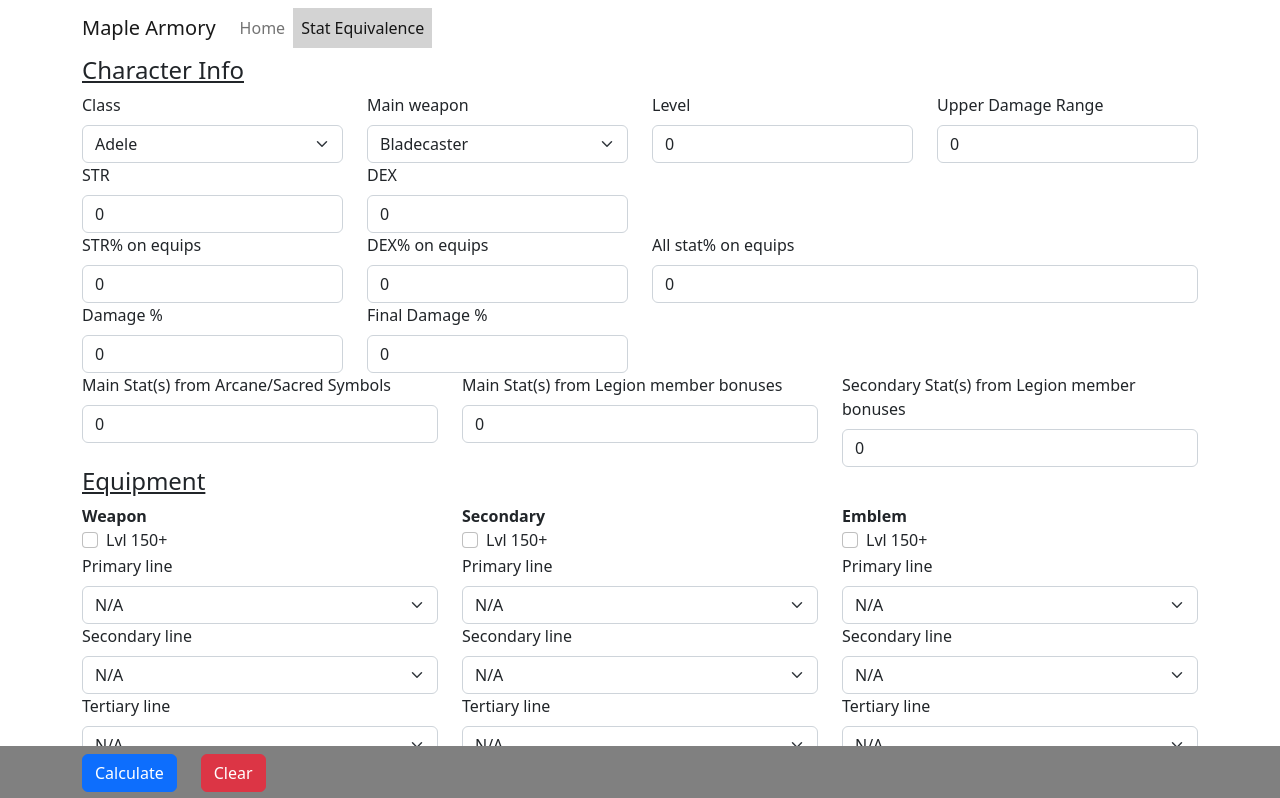
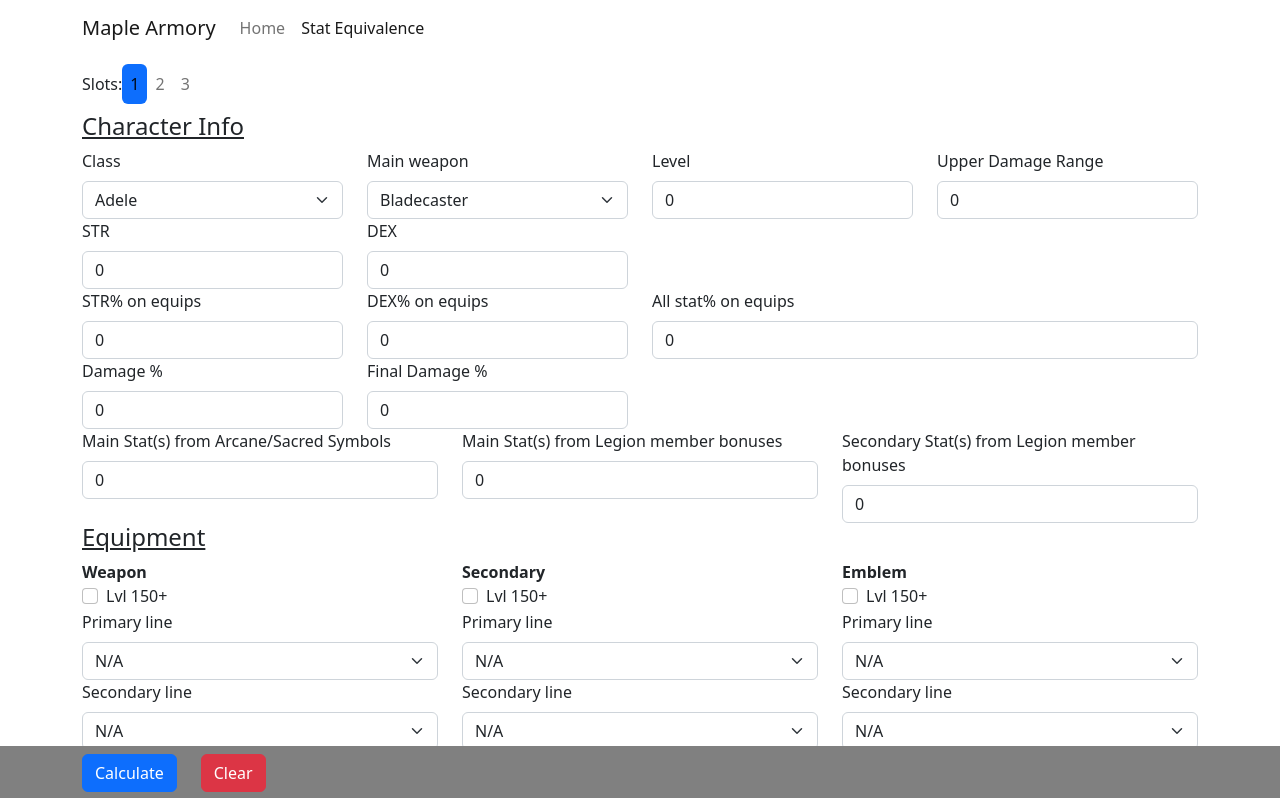
Before and after one commit to danielfhe/danielfhe.github.io, a React (Create React App) app: page /stat-equivalence in a window 1280 px wide. Shown: the top 798 px of the page. Built offline with nearby package versions, Linux system fonts and the light colour scheme.

Commit message:
add save slots for different characters, account for multiple secondary stats - DH

```diff
--- a/src/App.css
+++ b/src/App.css
@@ -21,10 +21,3 @@
   padding: 20px;
   border-radius: 10px;
 }
-
-.nav-item > a.active {
-  background-color: lightgray;
-}
-.nav-item > a:hover {
-  background-color: lightslategray;
-}
--- a/src/components/HeadingBar.js
+++ b/src/components/HeadingBar.js
@@ -8,7 +8,7 @@
     <Navbar>
       <Container>
         <Navbar.Brand>Maple Armory</Navbar.Brand>
-        <Nav className="me-auto">
+        <Nav variant="underline" className="me-auto">
           <Nav.Item>
             <Nav.Link as={NavLink} to="/">Home</Nav.Link>
           </Nav.Item>
--- a/src/stat-equivalence/StatEquivalence.js
+++ b/src/stat-equivalence/StatEquivalence.js
@@ -1,7 +1,7 @@
 import '../App.css';
 import HeadingBar from '../components/HeadingBar.js';
 import StatBox, { HideableStatColumn } from '../components/StatBox.js';
-import DropdownSelector, { HyperStatDropdownSelector } from '../components/DropdownSelector.js';
+import DropdownSelector from '../components/DropdownSelector.js';
 import Container from 'react-bootstrap/esm/Container';
 import Col from 'react-bootstrap/Col';
 import Row from 'react-bootstrap/Row';
@@ -12,28 +12,35 @@
 import ClassUtils from '../utilities/ClassUtils';
 import FormulaUtils from '../utilities/FormulaUtils';
 import HyperStats from '../components/HyperStats';
+import Nav from 'react-bootstrap/Nav';
+import NavLink from 'react-bootstrap/NavLink';
 
 const { createWorker } = require('tesseract.js');
 
 function StatEquivalence() {
+  const [slot, setSlot] = useState(() => {
+    let current = localStorage.getItem('slot');
+
+    return current ? JSON.parse(current) : 'character-slot-1';
+  });
   const [selectedClass, setSelectedClass] = useState(() => {
-    let selected = localStorage.getItem('selectedClass');
+    let selected = localStorage.getItem(`${slot}.selectedClass`);
 
     return selected ? JSON.parse(selected) : 'Adele';
   });
   const [weapon, setWeapon] = useState(() => {
-    let weapon = localStorage.getItem('weapon');
+    let weapon = localStorage.getItem(`${slot}.weapon`);
 
     return weapon ? JSON.parse(weapon) : 'Bladecaster';
   });
   const [stats, setStats] = useState(() => {
-    let stats = localStorage.getItem('stats');
+    let stats = localStorage.getItem(`${slot}.stats`);
 
     return stats ? JSON.parse(stats) : ClassUtils.getInitialStats();
   });
   const [statEquivalence, setStatEquivalence] = useState({
     attackEquivalence: null,
-    secondaryEquivalence: null,
+    secondaryEquivalences: null,
     percentAllEquivalence: null
   });
   const [statImage, setStatImage] = useState();
@@ -41,14 +48,21 @@
   const classInfo = useMemo(() => ClassUtils.getClassInfo(selectedClass), [selectedClass]);
 
   useEffect(() => {
-    localStorage.setItem('selectedClass', JSON.stringify(selectedClass));
+    localStorage.setItem(`${slot}.selectedClass`, JSON.stringify(selectedClass));
   }, [selectedClass]);
   useEffect(() => {
-    localStorage.setItem('weapon', JSON.stringify(weapon));
+    localStorage.setItem(`${slot}.weapon`, JSON.stringify(weapon));
   }, [weapon]);
   useEffect(() => {
-    localStorage.setItem('stats', JSON.stringify(stats));
+    localStorage.setItem(`${slot}.stats`, JSON.stringify(stats));
   }, [stats]);
+  useEffect(() => {
+    localStorage.setItem('slot', JSON.stringify(slot));
+
+    setSelectedClass(localStorage.getItem(`${slot}.selectedClass`) ? JSON.parse(localStorage.getItem(`${slot}.selectedClass`)) : 'Adele');
+    setWeapon(localStorage.getItem(`${slot}.weapon`) ? JSON.parse(localStorage.getItem(`${slot}.weapon`)) : 'Bladecaster');
+    setStats({...(localStorage.getItem(`${slot}.stats`) ? JSON.parse(localStorage.getItem(`${slot}.stats`)) : ClassUtils.getInitialStats())});
+  }, [slot]);
 
   const handleSubmit = (event) => {
     event.preventDefault();
@@ -62,8 +76,8 @@
     // calculated.secondaryStatAPs = classInfo.secondary.map(statName => stats[statName].ap);
     calculated.primaryStatPercents = classInfo.primary.map(statName => stats[statName].percent + stats.percentAllStat);
     calculated.secondaryStatPercents = classInfo.secondary.map(statName => stats[statName].percent + stats.percentAllStat);
-    calculated.hyperPrimaryStats = classInfo.primary.map(statName => stats.hyper[statName]);
-    calculated.hyperSecondaryStats = classInfo.primary.map(statName => stats.hyper[statName]);
+    calculated.hyperStatPrimaries = classInfo.primary.map(statName => stats.hyper[statName]);
+    calculated.hyperStatSecondaries = classInfo.secondary.map(statName => stats.hyper[statName]);
 
     calculated.attackPercent = 100.0 + (stats.magnificentSoul ? 3 : 0) + stats.familiar.badgeAttPercentSum +
       stats.familiar.potentialAttPercentSum + stats.bonusPotentialAtt + classInfo.attPercent + FormulaUtils.getWeaponSecondaryEmblemAttack(stats);
@@ -72,20 +86,22 @@
     calculated.totalJobAttack = FormulaUtils.getTotalJobAttack(stats.upperShownDmgRange, weaponMultiplier, calculated.statValue, stats.dmgPercent, stats.finalDmg)
     calculated.attack = Math.floor(calculated.totalJobAttack / (calculated.attackPercent / 100));
 
-    calculated.finalStatPrimary = (30 * calculated.hyperPrimaryStats[0]) + stats.symbolStats + stats.legion.primary;
-    calculated.finalStatSecondary = (30 * calculated.hyperSecondaryStats[0]) + stats.legion.secondary;
+    calculated.finalStatPrimary = (30 * calculated.hyperStatPrimaries[0]) + stats.symbolStats + stats.legion.primary;
+    calculated.finalStatSecondaries = calculated.hyperStatSecondaries.map(h => (30 * h) + stats.legion.secondary);
     calculated.primaryBaseTotalStat = (calculated.primaryStats[0] - calculated.finalStatPrimary) / (1.0 + (calculated.primaryStatPercents[0] / 100.0));
-    calculated.secondaryBaseTotalStat = (calculated.secondaryStats[0] - calculated.finalStatSecondary) / (1.0 + (calculated.secondaryStatPercents[0] / 100.0));
+    calculated.secondaryBaseTotalStats = calculated.secondaryStats.map((s, i) => (s - calculated.finalStatSecondaries[i]) / (1.0 + (calculated.secondaryStatPercents[i] / 100.0)));
 
     calculated.primaryRatio = (calculated.primaryBaseTotalStat + 1) * (1 + calculated.primaryStatPercents[0]/ 100.0) + calculated.finalStatPrimary - calculated.primaryStats[0]
     calculated.percentRatio = (calculated.primaryBaseTotalStat) * (1 + (calculated.primaryStatPercents[0] + 1)/ 100.0) + calculated.finalStatPrimary - calculated.primaryStats[0]
     calculated.attackRatio = (calculated.primaryStats[0] + calculated.secondaryStats[0] / 4) / calculated.attack
-    calculated.secondaryRatio = (calculated.secondaryBaseTotalStat + 1) * (1 + calculated.secondaryStatPercents[0]/ 100.0) + calculated.finalStatSecondary - calculated.secondaryStats[0]
+    calculated.secondaryRatios = calculated.secondaryBaseTotalStats.map((s, i) =>
+      (s + 1) * (1 + calculated.secondaryStatPercents[i]/ 100.0) + calculated.finalStatSecondaries[i] - calculated.secondaryStats[i]
+    );
 
     setStatEquivalence({
+      percentAllEquivalence: calculated.percentRatio / calculated.primaryRatio,
       attackEquivalence: calculated.attackRatio / calculated.primaryRatio,
-      secondaryEquivalence: calculated.secondaryRatio / calculated.primaryRatio,
-      percentAllEquivalence: calculated.percentRatio / calculated.primaryRatio
+      secondaryEquivalences: calculated.secondaryRatios.map(s => s / calculated.primaryRatio),
     });
 
     console.log('form data');
@@ -99,7 +115,7 @@
   }
 
   const handleReset = (_event) => {
-    setStats(ClassUtils.getInitialStats());
+    setStats(ClassUtils.getInitialStats);
     setStatImage(null);
   }
 
@@ -108,9 +124,6 @@
     setStatImage(URL.createObjectURL(e.target.files[0]));
 
     const worker = await createWorker('eng');
-    // await worker.setParameters({
-    //   tessedit_char_whitelist: 'ABCDEFGHIJKLMNOPQRSTUVWXYZabcdefghijklmnopqrstuvwxyz0123456789',
-    // });
     const { data: { text } } = await worker.recognize(statImage);
     console.log(text);
     await worker.terminate();
@@ -120,12 +133,30 @@
     <>
       <HeadingBar/>
       <div className="App-Body">
+        <Navbar>
+          <Container>
+            Slots:
+            <Nav variant="pills" className="me-auto" onSelect={setSlot} defaultActiveKey={slot}>
+              <Nav.Item>
+                <Nav.Link eventKey="character-slot-1">1</Nav.Link>
+              </Nav.Item>
+              <Nav.Item>
+                <Nav.Link eventKey="character-slot-2">2</Nav.Link>
+              </Nav.Item>
+              <Nav.Item>
+                <Nav.Link eventKey="character-slot-3">3</Nav.Link>
+              </Nav.Item>
+            </Nav>
+          </Container>
+        </Navbar>
         { statEquivalence.attackEquivalence != null ?
           <Container className="rounded bg-light p-3 text-center">
             <Row><Col><h4><u>Stat Equivalence</u></h4></Col></Row>
-            <Row><Col><label>1% All Stat &lt;=&gt;</label> {statEquivalence.percentAllEquivalence.toFixed(2)} primary stat</Col></Row>
-            <Row><Col><label>1 Attack &lt;=&gt;</label> {statEquivalence.attackEquivalence.toFixed(2)} primary stat</Col></Row>
-            <Row><Col><label>1 Secondary Stat &lt;=&gt;</label> {statEquivalence.secondaryEquivalence.toFixed(2)} primary stat</Col></Row>
+            <Row><Col><label>1% All Stat &lt;=&gt;</label> {statEquivalence.percentAllEquivalence.toFixed(2)} Primary Stat</Col></Row>
+            <Row><Col><label>1 Attack &lt;=&gt;</label> {statEquivalence.attackEquivalence.toFixed(2)} Primary Stat</Col></Row>
+            {statEquivalence.secondaryEquivalences.map((sec, i) =>
+              <Row key={i}><Col><label>1 {classInfo.secondary[i]} Stat &lt;=&gt;</label> {sec.toFixed(2)} Primary Stat</Col></Row>
+            )}
             {/* <br/>
             <Row><Col><label>Primary ratio:</label> {statEquivalence.primaryRatio.toFixed(2)}</Col></Row>
             <Row><Col><label>1% ratio:</label> {statEquivalence.percentRatio.toFixed(2)}</Col></Row>
@@ -179,9 +210,6 @@
               <Col><b>Emblem</b></Col>
             </Row>
             <Row>
-              {/* <Col><input id="weaponLevel" type="checkbox" checked={stats.weapon.highLevel} onChange={_s => {setStats({...stats, weapon: {highLevel: !stats.weapon.highLevel, primaryLine: 'N/A', secondaryLine: 'N/A', tertiaryLine: 'N/A'}})}}/> <label for="weaponLevel">Lvl 150+</label></Col> */}
-              {/* <Col><input id="secondaryLevel" type="checkbox" checked={stats.secondary.highLevel} onChange={_s => {setStats({...stats, secondary: {highLevel: !stats.secondary.highLevel, primaryLine: 'N/A', secondaryLine: 'N/A', tertiaryLine: 'N/A'}})}}/> <label for="secondaryLevel">Lvl 150+</label></Col>
-              <Col><input id="emblemLevel" type="checkbox" checked={stats.emblem.highLevel} onChange={_s => {setStats({...stats, emblem: {highLevel: !stats.emblem.highLevel, primaryLine: 'N/A', secondaryLine: 'N/A', tertiaryLine: 'N/A'}})}}/> <label for="emblemLevel">Lvl 150+</label></Col> */}
               <Col><Form.Check inline type='checkbox' label='Lvl 150+' checked={stats.weapon.highLevel} onChange={_s => {setStats({...stats, weapon: {highLevel: !stats.weapon.highLevel, primaryLine: 'N/A', secondaryLine: 'N/A', tertiaryLine: 'N/A'}})}}/></Col>
               <Col><Form.Check inline type='checkbox' label='Lvl 150+' checked={stats.secondary.highLevel} onChange={_s => {setStats({...stats, secondary: {highLevel: !stats.secondary.highLevel, primaryLine: 'N/A', secondaryLine: 'N/A', tertiaryLine: 'N/A'}})}}/></Col>
               <Col><Form.Check inline type='checkbox' label='Lvl 150+' checked={stats.emblem.highLevel} onChange={_s => {setStats({...stats, emblem: {highLevel: !stats.secondary.highLevel, primaryLine: 'N/A', secondaryLine: 'N/A', tertiaryLine: 'N/A'}})}}/></Col>
@@ -225,11 +253,11 @@
               <Col><StatBox label={'All Stat'} stat={stats.familiar.potentialAllStatSum} type={'number'} setStatValue={s => {setStats({...stats, familiar: {...stats.familiar, potentialAllStatSum: Number(s)}})}}/></Col>
             </Row>
             <br/>
-            <Row className="mb-3">
+            {/* <Row className="mb-3">
               <h4>Add Stat Window Image:</h4>
               <input type="file" onChange={handleStatWindowImageChange} />
               <img src={statImage} alt='' />
-            </Row>
+            </Row> */}
           </Container>
         </Form>
       </div>
```
